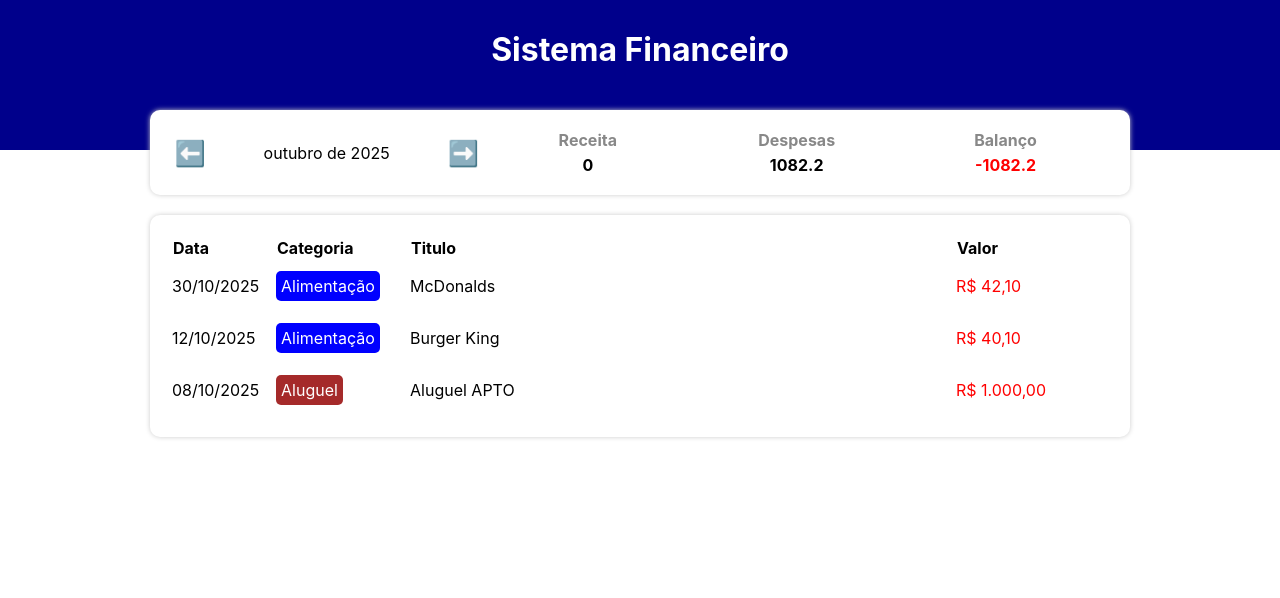
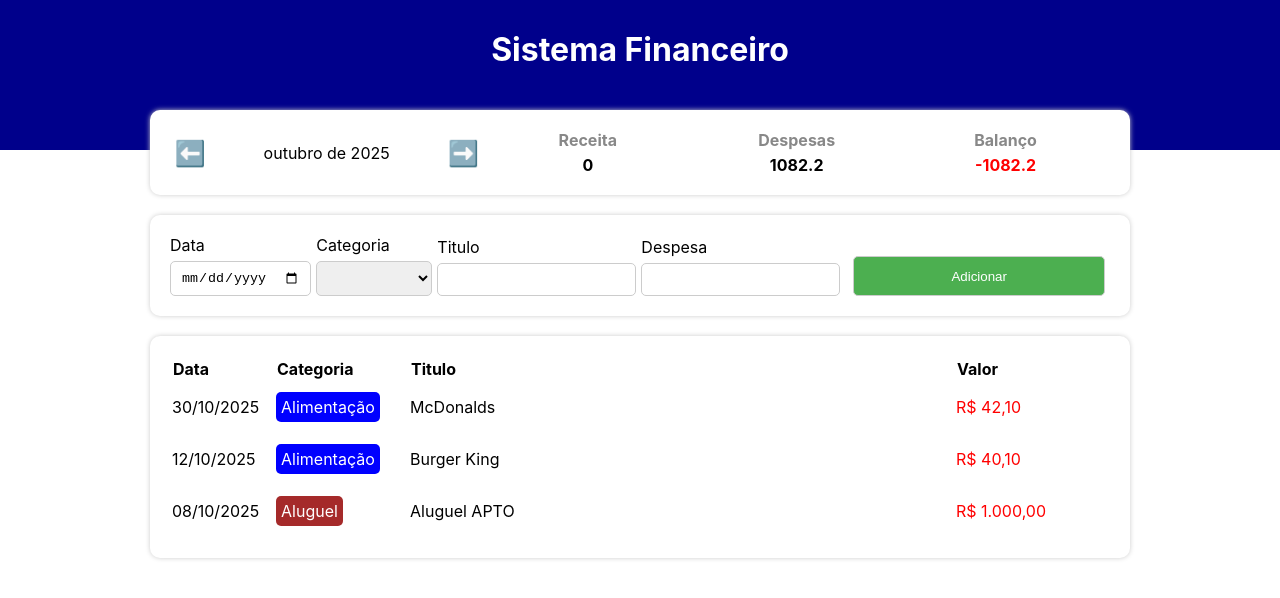
Before and after one commit to PedroJiraya/expense-tracker, a React (Create React App) app: page / in a window 1280 px wide. Shown: the top 598 px of the page. Built offline with nearby package versions, Linux system fonts and the light colour scheme.

Commit message:
projeto finalizado

```diff
--- a/src/App.tsx
+++ b/src/App.tsx
@@ -11,6 +11,7 @@ import {
 import { TableArea } from "./components/TableArea";
 import { InfoArea } from "./components/InfoArea";
 import { deflate } from "zlib";
+import { FormItems } from "./components/FormData";
 
 const App = () => {
   const [list, setList] = useState(items);
@@ -45,6 +46,15 @@ const App = () => {
       setIncome(incomeCount);
       setExpense(expenseCount);
   }, [filtredList]);
+
+  const handleAddItem = (addItem:Item) =>{
+    let newList = [...list];
+    newList.push(addItem)
+    setList(newList)
+    console.log(list)
+  }
+
+
   return (
     <C.Container>
       <C.Header>
@@ -57,7 +67,7 @@ const App = () => {
           income={income}
           expense={expense}
         />
-
+        <FormItems addItem={handleAddItem} />
         <TableArea list={filtredList} />
       </C.body>
     </C.Container>
--- a/src/components/FormData/index.tsx
+++ b/src/components/FormData/index.tsx
@@ -16,8 +16,12 @@ export const FormItems = ({addItem}:Props) => {
     const handleAddEvent = (e: FormEvent<HTMLFormElement>) =>{
         e.preventDefault();
 
+
+        let newDate = new Date(data)
+        let dateNew = `${newDate.getFullYear()}-${newDate.getMonth() +2}-${newDate.getDate()}`
+
         let newItem:Item = ({
-            date: new Date(data),
+            date: new Date(dateNew) ,
             category: categoria,
             title:titulo,
             value: parseInt(despesa)
```
